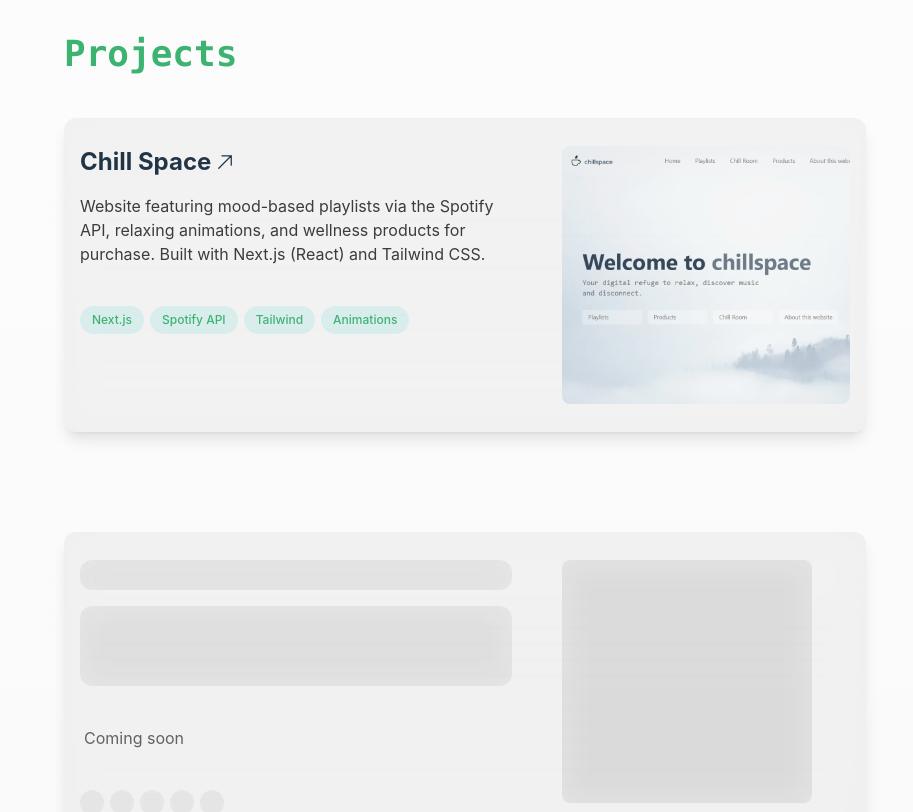
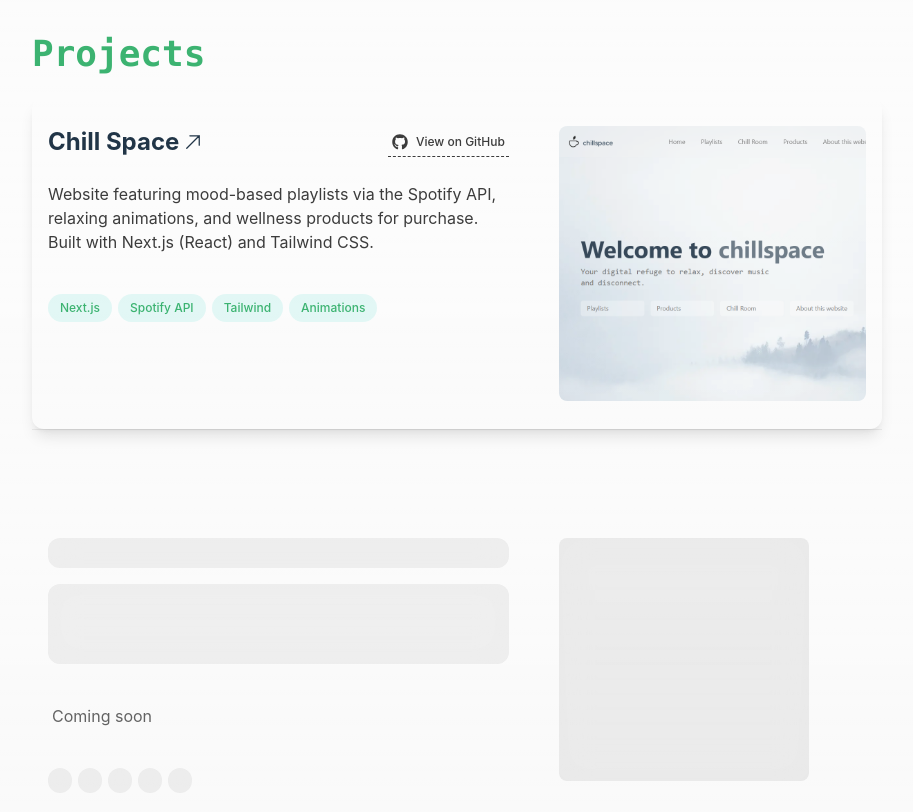
Before and after one commit to joanmrtnz/portfolio, a React (Vite) app: page / in a window 1280 px wide. Shown: the part 2728-3540 px from the top of the page, without its empty margins (183-1096 px from the left). Built offline with nearby package versions, Linux system fonts and the light colour scheme.

Commit message:
style: expand project cards and refine links

```diff
--- a/src/components/ProjectCard.jsx
+++ b/src/components/ProjectCard.jsx
@@ -21,11 +21,11 @@ export default function ProjectCard({ project }) {
   return (
     <div
       ref={ref}
-      className={`mb-[50px] sm:mb-[80px] m-auto text-left relative transition-all duration-700 ease-in-out transform ${
+      className={`w-full text-left relative  border-b border-[var(--section-outline)] transition-all duration-700 ease-in-out transform ${
         isVisible ? "opacity-100 translate-y-0" : "opacity-0 translate-y-10"
       }`}
     >
-      <div className="w-full backdrop-blur-lg bg-[var(--white)]/5 rounded-xl p-4 sm:p-4 shadow-lg group">
+      <div className="w-full rounded-xl p-4 sm:p-4 shadow-lg group">
         <div
           className={`mx-auto grid gap-[30px] md:gap-[50px] mt-3 ${
             isRight ? "grid-cols-1 md:grid-cols-[3fr_2fr]" : "grid-cols-1 md:grid-cols-[2fr_3fr]"
--- a/src/components/ProjectText.jsx
+++ b/src/components/ProjectText.jsx
@@ -1,15 +1,31 @@
 import ProjectIcon from "./ProjectIcon";
+import { FaGithub } from "react-icons/fa";
 
 export default function ProjectText({ project }) {
   return (
     <div name="project-text" className="self-start flex flex-col">
-      <h2 className="text-lg sm:text-2xl font-bold text-[var(--text-color)] transition-opacity duration-700 group-hover:underline group-hover:text-[var(--green)] flex items-center">
-        <a href={project.gitUrl} target="_blank" rel="noopener noreferrer">{project.name}</a>
-        <ProjectIcon />
-      </h2>
-      <p className="mt-4 mb-6 text-md sm:text-md text-[var(--slate)] transition-opacity duration-700 delay-200">
+      <div className="flex flex-wrap-reverse items-center justify-between gap-3">
+
+        <h2 className="flex items-center text-right text-lg sm:text-2xl font-bold text-[var(--text-color)] transition-opacity duration-700">
+          <a href={project.url} target="_blank" rel="noopener noreferrer">{project.name}</a>
+          <ProjectIcon />
+        </h2>
+
+        <a
+          href={project.gitUrl}
+          target="_blank"
+          rel="noopener noreferrer"
+          className="inline-flex w-fit items-center gap-2 border-b border-dashed px-1 py-1.5 text-xs font-medium text-[var(--slate)] hover:text-white"
+        >
+          <FaGithub className="h-4 w-4" aria-hidden="true" />
+          <span>View on GitHub</span>
+        </a>
+      </div>
+
+      <p className="mt-6 mb-6 text-md sm:text-md text-[var(--slate)] transition-opacity duration-700 delay-200">
         <span dangerouslySetInnerHTML={{ __html: project.description }}></span>
       </p>
+
       <ul className="mt-2 flex flex-wrap" aria-label="Technologies used:">
         {project.technologies.map((tech) => (
           <li key={tech} className="mr-1.5 mt-2">
@@ -19,6 +35,7 @@ export default function ProjectText({ project }) {
           </li>
         ))}
       </ul>
+
     </div>
   );
 }
--- a/src/components/Projects.jsx
+++ b/src/components/Projects.jsx
@@ -14,14 +14,12 @@ export default function Projects() {
     >
       <div className="section-readable w-full max-w-[980px] text-center p-6 sm:p-8 md:p-10">
         <h2
-          className={`font-mono ml-4 sm:ml-8 mb-7 text-left text-3xl sm:text-4xl font-bold text-[var(--green)] transition-opacity duration-700 delay-200 ${
-            isVisible ? "opacity-100 translate-y-0" : "opacity-0 translate-y-5"
-          }`}
+          className={`font-mono text-left text-3xl sm:text-4xl font-bold text-[var(--green)] transition-opacity duration-700 delay-100 ${isVisible ? "opacity-100 translate-y-0" : "opacity-0 translate-y-5"}`}
         >
           Projects
         </h2>
 
-        <div className="ml-1 sm:ml-3 text-md text-[var(--slate)] grid gap-x-3 gap-y-5 p-0 sm:p-4 pl-3 sm:pl-5 mt-6">
+        <div className="mx-0 text-md text-[var(--slate)] grid gap-y-14 sm:gap-y-20 p-0 mt-6">
           {projectsData.map((project, index) =>
             project.name === "Coming soon" ? (
               <VoidProjectCard key={index} project={project}/>
--- a/src/components/VoidProjectCard.jsx
+++ b/src/components/VoidProjectCard.jsx
@@ -20,15 +20,15 @@ export default function VoidProjectCard({ project }) {
     <div
       ref={ref}
       className={`w-full mb-[50px] sm:mb-[80px] m-auto text-left relative transition-all duration-700 ease-in-out transform ${isVisible ? "opacity-100 translate-y-0" : "opacity-0 translate-y-10"}`}>
-      <div className="w-full backdrop-blur-lg bg-[var(--white)]/5 rounded-xl p-4 sm:p-4 shadow-lg group">
+      <div className="w-full rounded-xl p-4 sm:p-4 group">
         <div className="mx-auto grid gap-[15px] md:gap-[50px] mt-3 grid-cols-1 md:grid-cols-[3fr_2fr]">
           {isMobile ? (
             <>
               <div className="flex justify-center md:justify-start mr-1">
-                <p className="w-full min-w-[250px] md:min-w-[300px] max-w-full min-h-[80px] rounded-lg backdrop-blur-lg bg-[var(--white)]/5 animate-pulse"></p>
+                <p className="w-full min-w-[250px] md:min-w-[300px] max-w-full min-h-[80px] rounded-lg backdrop-blur-lg bg-[var(--white)]/8 animate-pulse"></p>
               </div>
               <div name="project-text" className="self-start flex flex-col">
-                <h2 className="min-h-[20px] backdrop-blur-lg bg-[var(--white)]/5 rounded-xl transition-opacity duration-700  flex items-center animate-pulse">
+                <h2 className="min-h-[20px] backdrop-blur-lg bg-[var(--white)]/8 rounded-xl transition-opacity duration-700  flex items-center animate-pulse">
                 </h2>
                 <p className="min-h-[10px] text-md text-[var(--slate)] rounded-xl mt-4 mb-6 ml-1 animate-pulse">
                   {project.name}
@@ -36,7 +36,7 @@ export default function VoidProjectCard({ project }) {
                 <ul className="mt-2 flex flex-wrap">
                   {[...Array(5)].map((_, index) => (
                     <li key={index} className="mr-1.5 mt-2">
-                      <div className="min-h-[25px] backdrop-blur-lg bg-[var(--white)]/5 flex items-center rounded-full px-3 py-1 leading-5 animate-pulse"></div>
+                      <div className="min-h-[25px] backdrop-blur-lg bg-[var(--white)]/8 flex items-center rounded-full px-3 py-1 leading-5 animate-pulse"></div>
                     </li>
                   ))}
                 </ul>
@@ -45,9 +45,9 @@ export default function VoidProjectCard({ project }) {
           ) : (
             <>
               <div name="project-text" className="self-start flex flex-col">
-                <h2 className="min-h-[30px] backdrop-blur-lg bg-[var(--white)]/5 rounded-xl transition-opacity duration-700  flex items-center animate-pulse">
+                <h2 className="min-h-[30px] backdrop-blur-lg bg-[var(--white)]/8 rounded-xl transition-opacity duration-700  flex items-center animate-pulse">
                 </h2>
-                <p className="min-h-[80px] backdrop-blur-lg bg-[var(--white)]/5 rounded-xl mt-4 mb-6 animate-pulse">
+                <p className="min-h-[80px] backdrop-blur-lg bg-[var(--white)]/8 rounded-xl mt-4 mb-6 animate-pulse">
                 </p>
                 <p className="min-h-[10px] text-md text-[var(--slate)] rounded-xl mt-4 mb-6 ml-1 animate-pulse">
                   {project.name}
@@ -55,13 +55,13 @@ export default function VoidProjectCard({ project }) {
                 <ul className="mt-2 flex flex-wrap">
                   {[...Array(5)].map((_, index) => (
                     <li key={index} className="mr-1.5 mt-2">
-                      <div className="min-h-[25px] backdrop-blur-lg bg-[var(--white)]/5 flex items-center rounded-full px-3 py-1 leading-5 animate-pulse"></div>
+                      <div className="min-h-[25px] backdrop-blur-lg bg-[var(--white)]/8 flex items-center rounded-full px-3 py-1 leading-5 animate-pulse"></div>
                     </li>
                   ))}
                 </ul>
               </div>
               <div className="flex justify-center md:justify-start mb-3 mr-1">
-                <p className="backdrop-blur-lg bg-[var(--white)]/5 min-w-[250px] min-h-[200px] sm:max-w-[350px] md:max-w-none rounded-lg"></p>
+                <p className="backdrop-blur-lg bg-[var(--white)]/8 min-w-[250px] min-h-[200px] sm:max-w-[350px] md:max-w-none rounded-lg"></p>
               </div>
             </>
           )}
```
